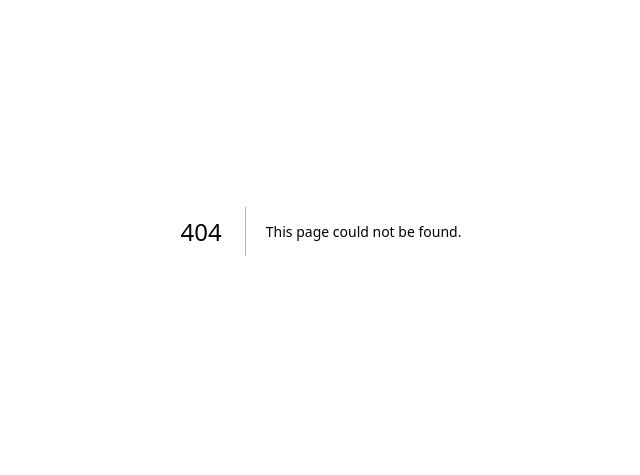
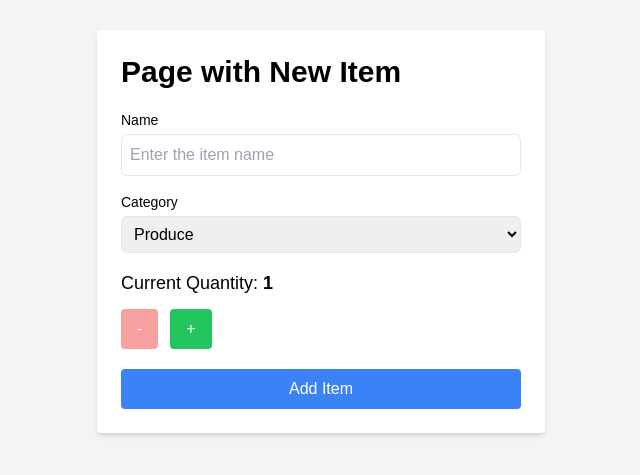
Before and after one commit to aishanaeem644/cprg306-assignments, a Next.js app: page /week-5 in a window 1280 px wide. Before the commit this address had no page. Shown: the part 169-644 px from the top of the page, without its empty margins (319-959 px from the left). Built offline with nearby package versions, Linux system fonts and the light colour scheme.

Commit message:
week 5 completed

```diff
--- a/app/page.js
+++ b/app/page.js
@@ -13,6 +13,9 @@ export default function Home() {
       <div>
         <Link href="./week-4/">Week 4 Assignment</Link>
       </div>
+      <div>
+        <Link href="./week-5/">Week 5 Assignment</Link>
+      </div>
     </main>
   );
 }
--- /dev/null
+++ b/app/week-5/new-item.js
@@ -0,0 +1,53 @@
+"use client"; // Add this directive to indicate it's a client-side component
+
+import React, { useState } from 'react';
+
+const NewItem = () => {
+  const [quantity, setQuantity] = useState(1); // Initialize quantity with 1
+
+  // Function to increment quantity, ensuring it doesn't exceed 20
+  const increment = () => {
+    setQuantity((prevQuantity) => (prevQuantity < 20 ? prevQuantity + 1 : prevQuantity));
+  };
+
+  // Function to decrement quantity, ensuring it doesn't go below 1
+  const decrement = () => {
+    setQuantity((prevQuantity) => (prevQuantity > 1 ? prevQuantity - 1 : prevQuantity));
+  };
+
+  return (
+    <div className>
+
+      {/* Original Quantity Display and Increment/Decrement Buttons */}
+      <p className="text-lg mb-3 text-black">
+        Current Quantity: <span className="font-semibold">{quantity}</span>
+      </p>
+
+      <div className="flex space-x-3 mb-5">
+        {/* Decrement button, disabled if quantity is 1 */}
+        <button
+          onClick={decrement}
+          disabled={quantity === 1}
+          className={`px-4 py-2 bg-red-500 text-white rounded ${
+            quantity === 1 ? 'opacity-50 cursor-not-allowed' : 'hover:bg-red-600'
+          }`}
+        >
+          -
+        </button>
+
+        {/* Increment button, disabled if quantity is 20 */}
+        <button
+          onClick={increment}
+          disabled={quantity === 20}
+          className={`px-4 py-2 bg-green-500 text-white rounded ${
+            quantity === 20 ? 'opacity-50 cursor-not-allowed' : 'hover:bg-green-600'
+          }`}
+        >
+          +
+        </button>
+      </div>
+    </div>
+  );
+};
+
+export default NewItem;
--- /dev/null
+++ b/app/week-5/page.js
@@ -0,0 +1,91 @@
+"use client"; // Add this directive to indicate it's a client-side component
+
+import React, { useState } from 'react';
+import NewItem from './new-item';
+
+const Page = () => {
+  const [name, setName] = useState(''); // Initialize name with an empty string
+  const [category, setCategory] = useState('Produce'); // Initialize category with "Produce"
+  const [quantity, setQuantity] = useState(1); // Initialize quantity with 1
+
+  // Function to handle form submission
+  const handleSubmit = (e) => {
+    e.preventDefault(); // Prevent default form submission
+
+    // Create an item object with the current values
+    const item = {
+      name,
+      quantity,
+      category,
+    };
+
+    console.log(item); // Log the item object to the console
+    alert(`Added item Name: ${name}, Quantity: ${quantity}, Category: ${category}`); // Display alert with current values
+
+    // Reset the form fields
+    setName('');
+    setCategory('Produce');
+    setQuantity(1);
+  };
+
+  return (
+    <div className="flex flex-col items-center justify-center min-h-screen bg-gray-100 p-5">
+      <form onSubmit={handleSubmit} className="w-full max-w-md bg-white p-6 rounded shadow-md">
+      <h1 className="text-3xl font-bold mb-5 text-black">Page with New Item</h1>
+        {/* Name Field */}
+        <div className="mb-4">
+          <label htmlFor="name" className="block text-sm font-medium text-black">
+            Name
+          </label>
+          <input
+            type="text"
+            id="name"
+            value={name}
+            onChange={(e) => setName(e.target.value)}
+            required
+            className="mt-1 p-2 w-full border rounded-md focus:ring-2 focus:ring-blue-500 focus:outline-none text-black"
+            placeholder="Enter the item name"
+          />
+        </div>
+
+        {/* Category Field */}
+        <div className="mb-4">
+          <label htmlFor="category" className="block text-sm font-medium text-black">
+            Category
+          </label>
+          <select
+            id="category"
+            value={category}
+            onChange={(e) => setCategory(e.target.value)}
+            className="mt-1 p-2 w-full border rounded-md focus:ring-2 focus:ring-blue-500 focus:outline-none text-black"
+          >
+            <option value="Produce">Produce</option>
+            <option value="Dairy">Dairy</option>
+            <option value="Bakery">Bakery</option>
+            <option value="Meat">Meat</option>
+            <option value="Frozen Foods">Frozen Foods</option>
+            <option value="Canned Goods">Canned Goods</option>
+            <option value="Dry Goods">Dry Goods</option>
+            <option value="Beverages">Beverages</option>
+            <option value="Snacks">Snacks</option>
+            <option value="Household">Household</option>
+            <option value="Other">Other</option>
+          </select>
+        </div>
+
+        {/* Quantity Field */}
+          <NewItem />
+
+        {/* Submit Button */}
+        <button
+          type="submit"
+          className="w-full bg-blue-500 text-white p-2 rounded hover:bg-blue-600"
+        >
+          Add Item
+        </button>
+      </form>
+    </div>
+  );
+};
+
+export default Page;
```
